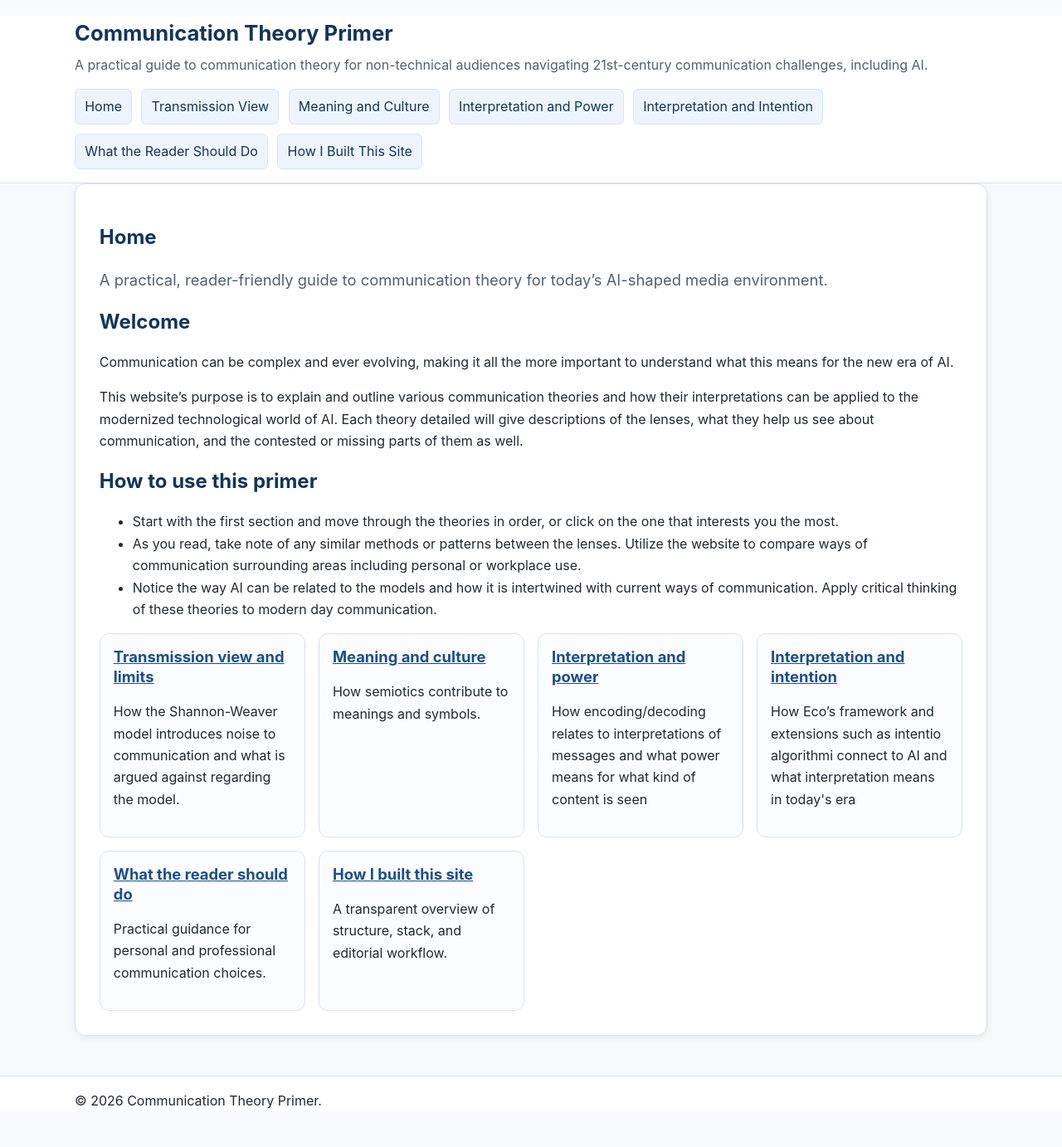
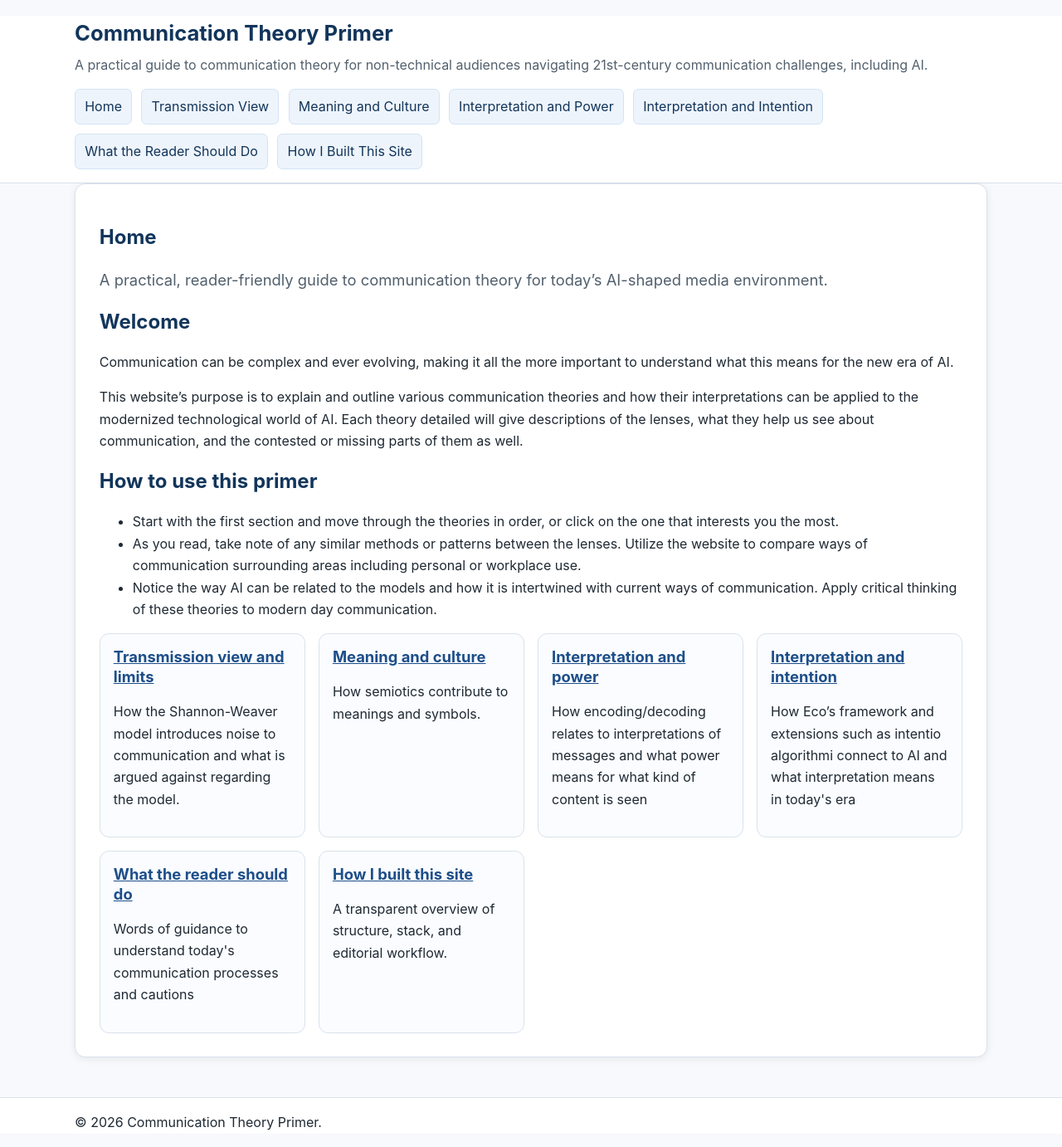
Before and after one commit to annaolszowy27/comm-primer, a Jekyll site: the page built from index.md, in a window 1280 px wide. Shown: the whole page at 83% size. Built offline with Jekyll 4.4.1, drawn with Linux system fonts in a browser that asks for light colours; before the commit the page ends 1355 px from its top, so only the background shows below that.

Commit message:
Revise guidance text in index.md
Updated guidance text for clarity on communication processes.

```diff
--- a/index.md
+++ b/index.md
@@ -34,7 +34,7 @@ This website's purpose is to explain and outline various communication theories
   </article>
   <article class="card" aria-labelledby="card-5-title">
     <h2 id="card-5-title"><a href="{{ '/pages/what-to-do/' | relative_url }}">What the reader should do</a></h2>
-    <p>Practical guidance for personal and professional communication choices.</p>
+    <p>Words of guidance to understand today's communication processes and cautions</p>
   </article>
   <article class="card" aria-labelledby="card-6-title">
     <h2 id="card-6-title"><a href="{{ '/pages/how-i-built-this-site/' | relative_url }}">How I built this site</a></h2>
```
